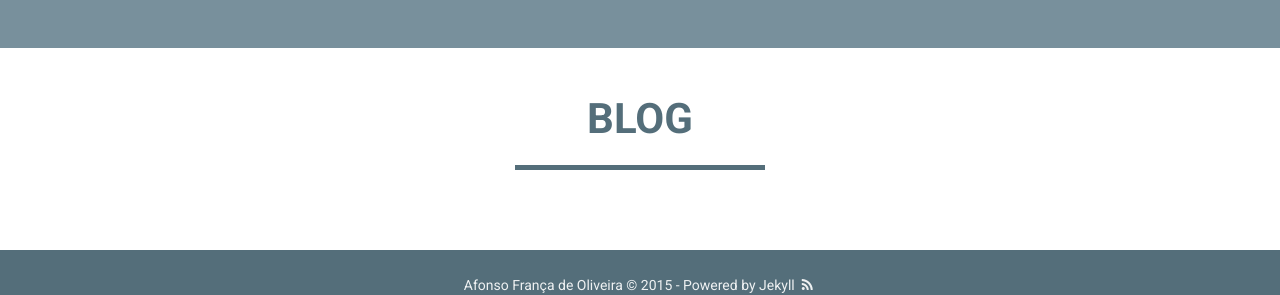
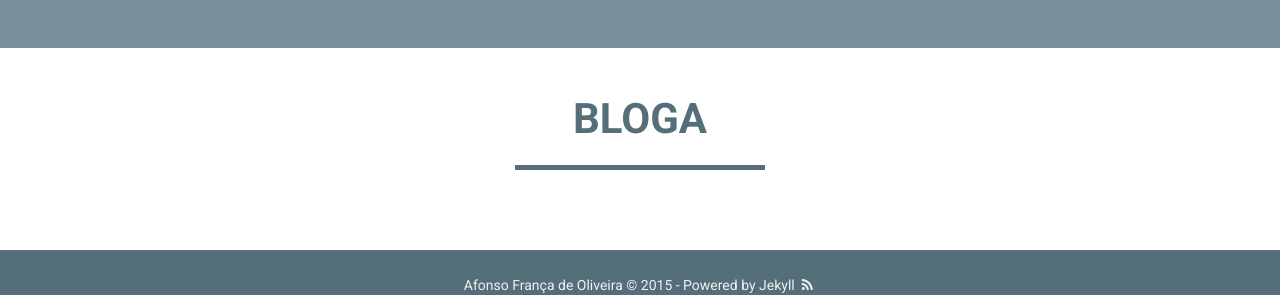
Before and after one commit to afonsof/afonsof.github.io, a Jekyll site: the page built from index.html, in a window 1280 px wide and 1284 px high. Shown: the part 964-1259 px from the top of the window. Built offline with Jekyll 4.4.1, drawn with Linux system fonts in a browser that asks for light colours; nearby versions of some CDN libraries.

```diff
--- a/index.html
+++ b/index.html
@@ -117,7 +117,7 @@
 <section id="blog">
     <div class="container">
         <div class="row">
-            <div class="col-lg-12 text-center"><h2>Blog</h2>
+            <div class="col-lg-12 text-center"><h2>BlogA</h2>
                 <hr class="star-light">
             </div>
         </div>
```
